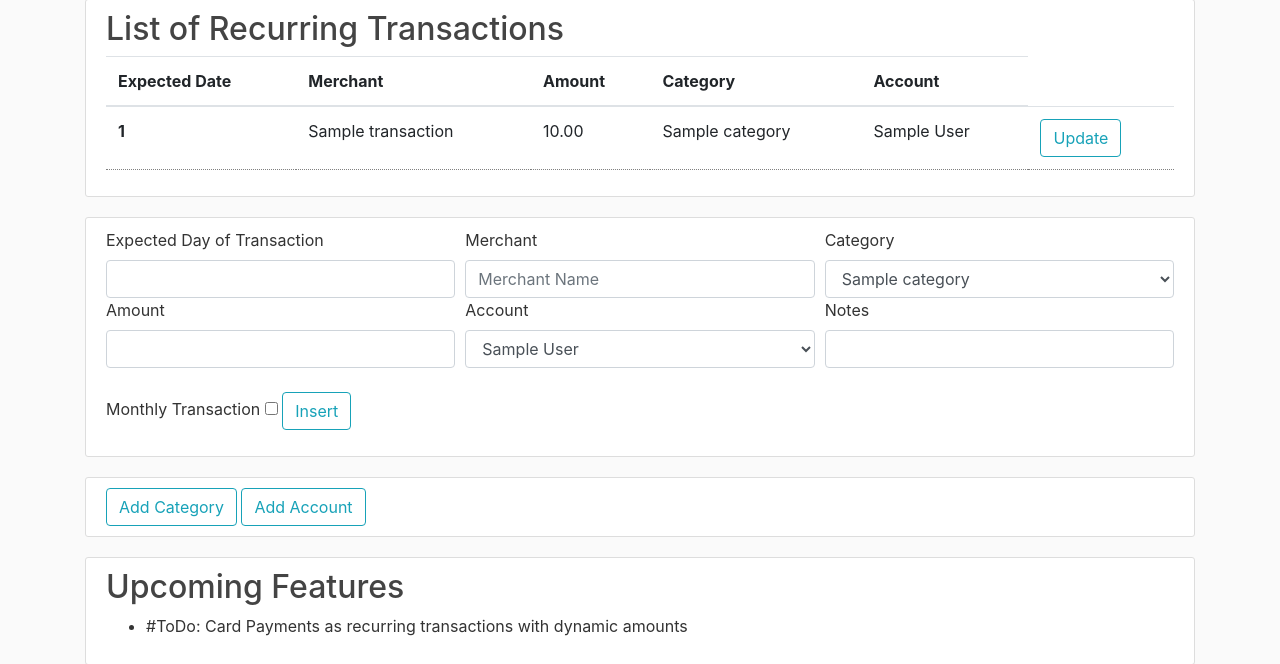
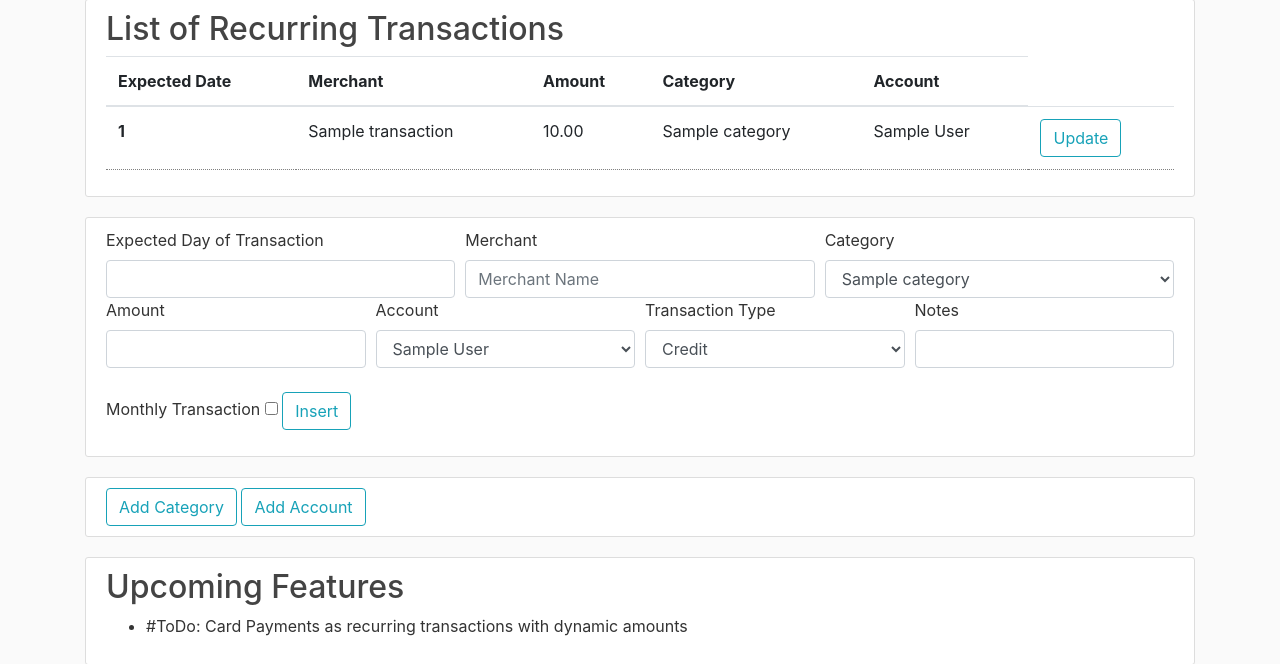
Before and after one commit to JSellers0/rw_budget, a Flask app: page /transaction/recurring in a window 1280 px wide. Shown: the part 81-745 px from the top of the page. Run offline with Flask 3, Linux system fonts and the light colour scheme; tables that the repository leaves empty hold one stand-in row (values such as "Sample post"); parts of the project's set-up code (start-up, migrations or seed data) failed here and were passed over; some libraries are stand-ins or nearby versions.

Commit message:
reorder RTran model fields add tran_type to rtran form

```diff
--- a/controllers/objects/models.py
+++ b/controllers/objects/models.py
@@ -114,10 +114,10 @@ class RecuringTransaction(db.Model):
     rtranid: Column = Column(Integer, primary_key=True)
     last_transactionid: Column = Column(Integer, ForeignKey('transaction.transactionid'))
     expected_day: Column = Column(Integer, nullable=False)
+    merchant_name: Column = Column(String(200), nullable=False)
     categoryid: Column = Column(Integer, ForeignKey('category.categoryid'), default=1)
+    amount: Column = Column(DECIMAL(7,2), nullable=False)
     accountid: Column = Column(Integer, ForeignKey('account.accountid'), default=1)
-    merchant_name: Column = Column(String(200), nullable=False)
-    amount: Column = Column(DECIMAL(7,2), nullable=False)
     transaction_type: Column = Column(String(200), nullable=False)
     note: Column = Column(String(1000))
     is_monthly: Column = Column(Boolean)
@@ -193,7 +193,6 @@ if __name__ == '__main__':
         with app.app_context():
             db.drop_all()
             db.create_all()
-            db.session.execute("INSERT INTO category(category_name) VALUES ('Uncategorized');")
             db.session.commit()
 
         build_accounts()
--- a/templates/transactions/recurring_transactions.html
+++ b/templates/transactions/recurring_transactions.html
@@ -58,6 +58,10 @@
                 {{form.account(class="form-control")}}
             </div>
             <div class="col">
+                {{form.transaction_type.label(class="form-control-label")}}
+                {{form.transaction_type(class="form-control")}}
+            </div>
+            <div class="col">
                 {{form.note.label(class="form-control-label")}}
                 {{form.note(class="form-control")}}
             </div>
```
